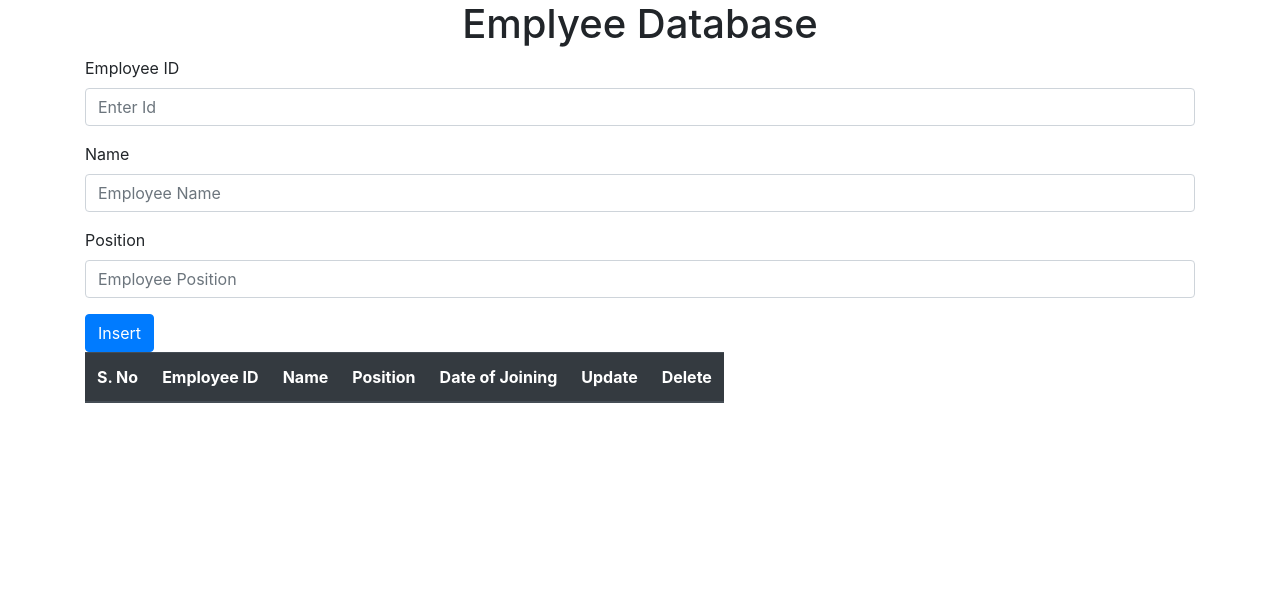
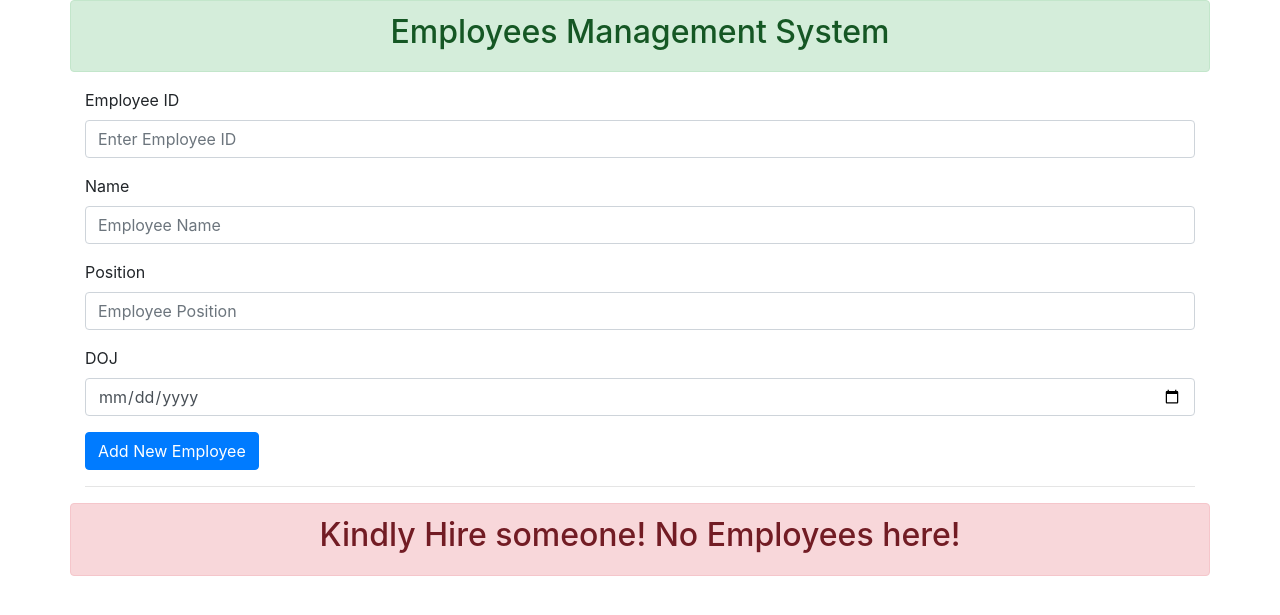
Before and after one commit to okmd/flask, a Flask app: page / in a window 1280 px wide. Shown: the top 615 px of the page. Run offline with Flask 2, Linux system fonts and the light colour scheme; data that the repository does not hold is empty; some libraries are stand-ins or nearby versions.

Commit message:
Completed Assignment

```diff
--- a/App.py
+++ b/App.py
@@ -1,4 +1,4 @@
-from flask import Flask, render_template, url_for, request
+from flask import Flask, render_template, url_for, request, redirect
 from Database import Database
 import sqlite3
 import datetime
@@ -10,24 +10,36 @@ app = Flask(__name__)
 @app.route('/', methods=['GET', 'POST'])
 def index():
 	db = Database()
-	if request=='POST':
+	if request.method=='POST':
 		emp_id = request.form['emp_id']
 		emp_name = request.form['emp_name']
 		emp_position = request.form['emp_position']
-		emp_doj = "08-07-2019"
+		emp_doj = request.form['emp_doj']
 		db.insert(emp_id, emp_name,emp_position, emp_doj)
+		return redirect('/')
 	else:
 		emps = db.select_all()
 		return render_template('index.html',employees=emps)
 
+@app.route('/update/<int:emp_id>', methods=['GET', 'POST'])
+def update(emp_id):
+	db = Database()
+	if request.method=='POST':
+		emp_name = request.form['emp_name']
+		emp_position = request.form['emp_position']
+		emp_doj = request.form['emp_doj']
+		db.update(emp_id, emp_name,emp_position, emp_doj)
+		return redirect('/')
+	else:
+		emps = db.select_one(emp_id)
+		return render_template('update.html',emp=emps)
+
 @app.route('/delete/<int:emp_id>', methods=['GET', 'POST'])
-def delete():
+def delete(emp_id):
 	db = Database()
-	if request=='POST':
-		pass
-	else:
-		emps = db.select_all()
-		return render_template('index.html',employees=emps)
+	db.delete(emp_id)
+	return redirect('/')
+
 
 if __name__ == '__main__':
-	app.run()
+	app.run(debug=True)
--- a/Database.py
+++ b/Database.py
@@ -21,15 +21,40 @@ class Database():
 			self.cursor.execute(self.query)
 			self.cursor.commit()
 		except:
-			print("sorry")
+			print("Unable to create table!")
+			return False
 
 	def insert(self, emp_id, name, position, emp_doj):
-		self.query = '''insert into employees values (?,?,?,?, ?)'''
+		# self.query = "insert into employees values ('{}','{}','{}','{}')".format(emp_id, name, position, emp_doj)
+		self.query = 'insert into employees values (?,?,?,?)'
 		try:
 			self.cursor.execute(self.query,(emp_id, name, position, emp_doj))
-			self.cursor.commit()
+			self.connection.commit()
+			return True
 		except:
 			print("Unable to insert!!")
+			return False
+
+	def update(self, emp_id, name, position, emp_doj):
+		self.query = "update employees set emp_name='{}', emp_position='{}', emp_doj='{}'  where emp_id = '{}' ".format(name, position, emp_doj, emp_id)
+		try:
+			self.cursor.execute(self.query)
+			self.connection.commit()
+			return True
+		except:
+			print("Unable to update!!")
+			return False
+
+	def delete(self, emp_id):
+			# self.query = "insert into employees values ('{}','{}','{}','{}')".format(emp_id, name, position, emp_doj)
+			self.query = "delete from employees where emp_id = '{}'".format(emp_id)
+			try:
+				self.cursor.execute(self.query)
+				self.connection.commit()
+				return True
+			except:
+				print("Unable to delete!!")
+				return False
 
 	def select_all(self):
 		self.query = "select * from employees"
@@ -38,6 +63,14 @@ class Database():
 			return self.cursor.fetchall()
 		except:
 			print("Unable to select!!")
+			return False
 
-	def __del__(self):
-		self.connection.close()
+
+	def select_one(self, emp_id):
+		self.query = "select * from employees where emp_id = '{}'".format(emp_id)
+		try:
+			self.cursor.execute(self.query)
+			return self.cursor.fetchone()
+		except:
+			print("Unable to select!!")
+			return False
--- a/static/css/main.css
+++ b/static/css/main.css
@@ -2,6 +2,6 @@ body{
 	margin: 0px;
 	padding: 0px;
 }
-h1{
+h1,h2{
 	text-align: center;
 }
--- a/templates/index.html
+++ b/templates/index.html
@@ -2,24 +2,43 @@
 {%block title%}Home{%endblock%}
 {%block body%}
 <div class="container">
-	<h1>Emplyee Database</h1>
-	<form action="/", method="POST">
+	<div class="row">
+		<div class="alert alert-success col-md-12" role="alert">
+			  <h2 class="text-center"> Employees Management System</h2>
+		</div>
+		<form action="/", method="POST" class="col-md-12">
 		  <div class="form-group">
 		    <label for="empID">Employee ID</label>
-	    <input type="text" class="form-control" id="empID" name="emp_id" placeholder="Enter Id">
+		    <input type="text" class="form-control"  id="empID" name="emp_id" placeholder="Enter Employee ID">
 		  </div>
 		  <div class="form-group">
 		    <label for="empName">Name</label>
-	    <input type="text" class="form-control" name="emp_name" id="empName" placeholder="Employee Name">
+		    <input type="text" class="form-control"  name="emp_name" id="empName" placeholder="Employee Name">
 		  </div>
 		  <div class="form-group">
 		    <label for="empName">Position</label>
-	    <input type="text" class="form-control" name="emp_position" id="empPosition" placeholder="Employee Position">
+		    <input type="text" class="form-control"  name="emp_position" id="empPosition" placeholder="Employee Position">
 		  </div>
-	  <button type="submit" class="btn btn-primary">Insert</button>
+
+		  <div class="form-group">
+		    <label for="empDoj">DOJ</label>
+		    <input type="date" class="form-control" name="emp_doj" id="empDoj" placeholder="Employee Date of Joining">
+		  </div>
+		  <button type="submit" class=" btn btn-primary">Add New Employee</button>
 		</form>
-
-	<table class="table table-responsive">
+	</div>
+	<hr class="hr">
+	<div class="row">
+		{% if employees|length == 0 %}
+			<div class="alert alert-danger col-md-12" role="alert">
+			  <h2 class="text-center"> Kindly Hire someone! No Employees here!</h2>
+			</div>
+		{% else %}
+		<div class="alert alert-success col-md-12" role="alert">
+			  <h2 class="text-center"> Employees Details!</h2>
+		</div>
+		<div class="col-md-12">
+			<table class="table table-striped">
 			  <thead class="thead-dark">
 			    <tr>
 			      <th scope="col">S. No</th>
@@ -40,13 +59,17 @@
 			      <td>{{emp[1]}}</td>
 			      <td>{{emp[2]}}</td>
 			      <td>{{emp[3]}}</td>
-	      <td><a href="update/{{emp[0]}}"> <button class="btn btn-info">Update</button></a></td>
-	      <td><a href="delete/{{emp[0]}}"> <button class="btn btn-danger">Delete</button></a></td>
+			      <td><a href="/update/{{emp[0]}}"> <button class="btn btn-info">Update</button></a></td>
+			      <td><a href="/delete/{{emp[0]}}"> <button class="btn btn-danger">Delete</button></a></td>
 			    </tr>
 			    {% set serial_number = serial_number + 1 %}
 			    {% endfor %}
+			    {% endif %}
 			  </tbody>
 			</table>
 		</div>
+	</div>
+
+</div>
 
 {%endblock%}
```
Also changed, not shown: requirements.txt (+59 -0 lines), templates/update.html (added, +31 -0 lines), database.db. Lines whose indentation alone changed are shown as unchanged.
